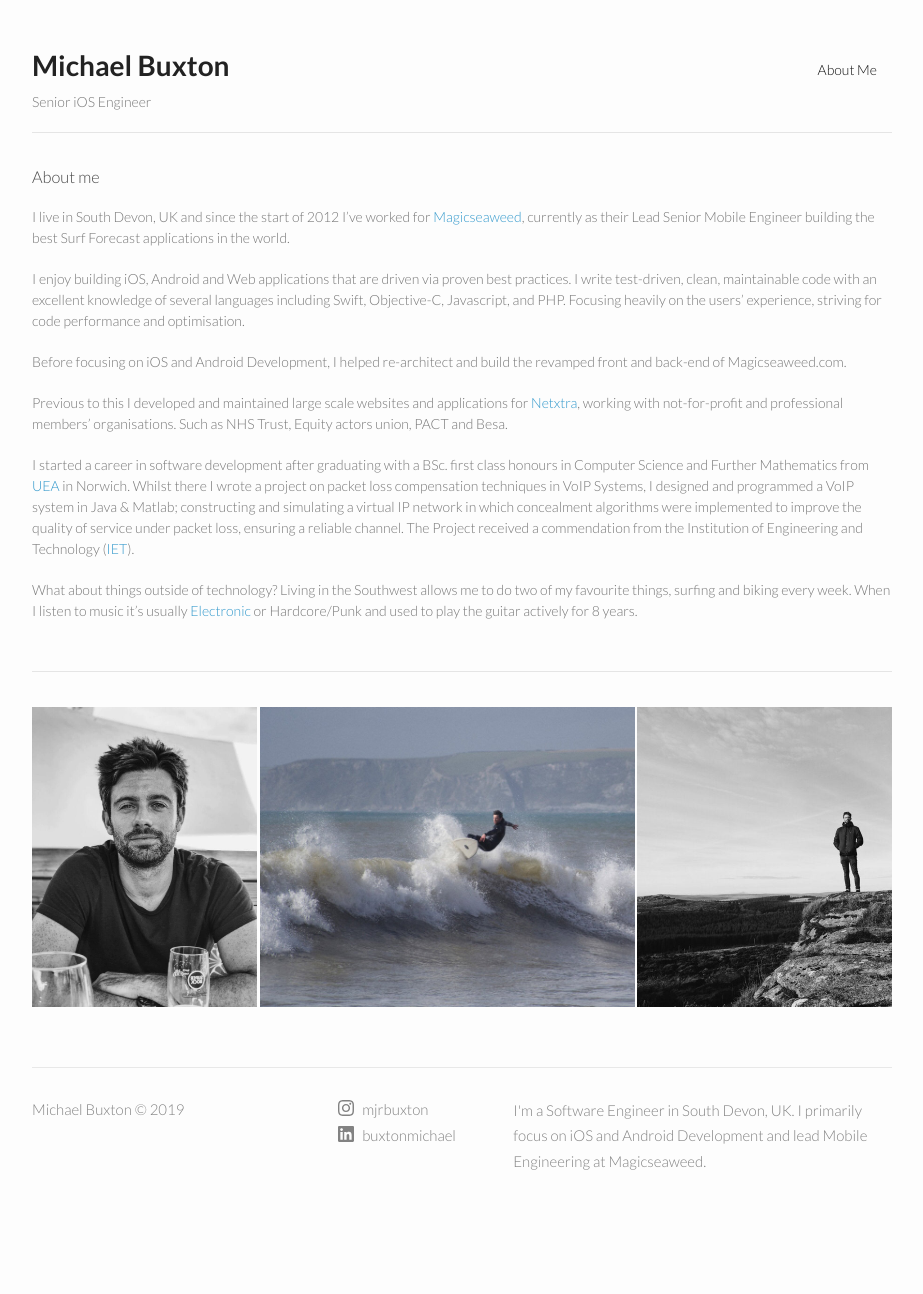
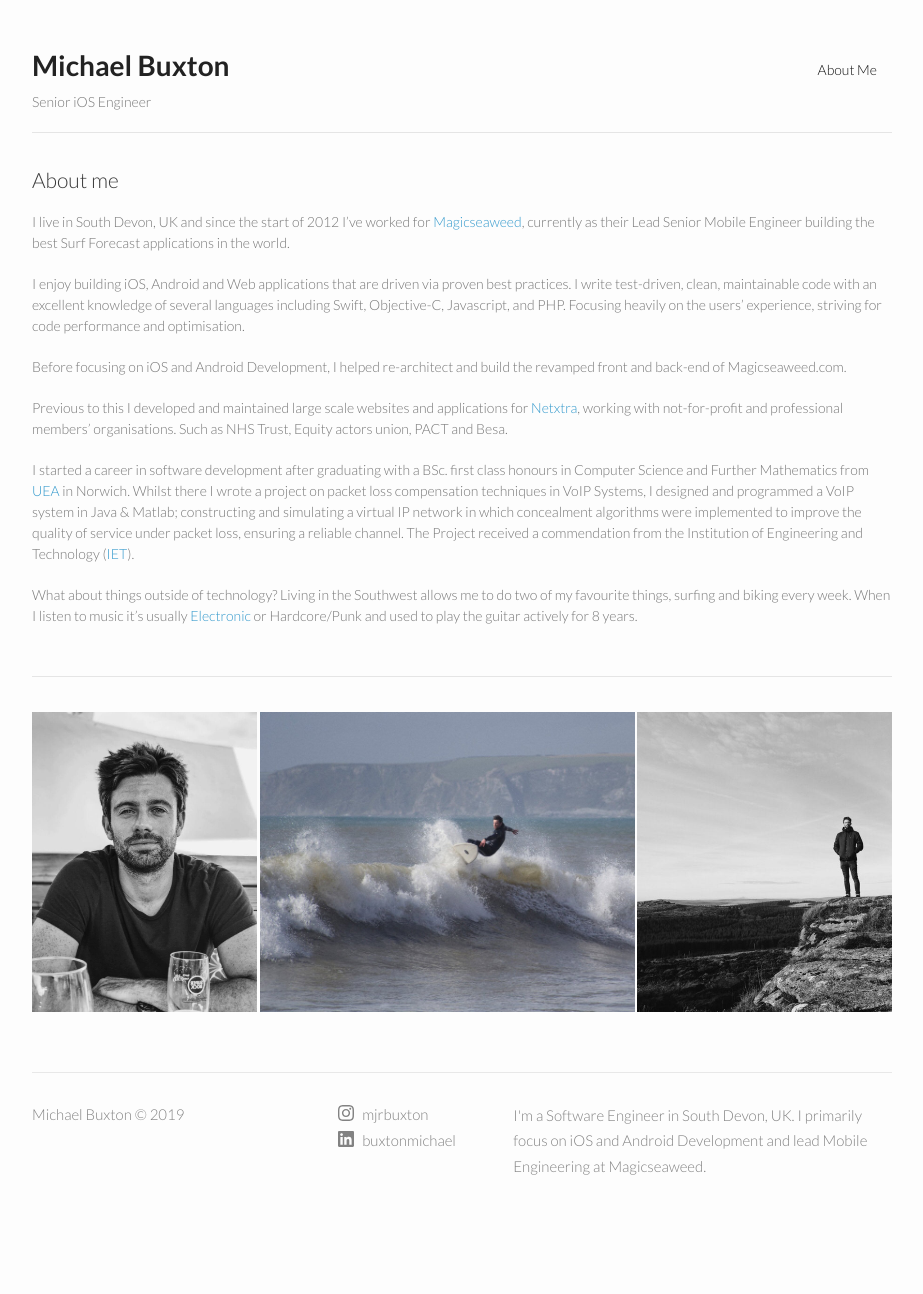
Before and after one commit to buxton/buxton.github.io, a Jekyll site: the page built from about.md, in a window 1280 px wide. Shown: the whole page, without its empty margins (178-1101 px from the left). Built offline with Jekyll 4.4.1, drawn with Linux system fonts in a browser that asks for light colours.

Commit message:
Updated About pages font style header and text

```diff
--- a/about.md
+++ b/about.md
@@ -3,7 +3,7 @@
 title: About
 subtitle: Senior iOS Engineer
 ---
-### About me
+## About me
 
 I live in South Devon, UK and since the start of 2012 I've worked for [Magicseaweed](https://magicseaweed.com), currently as their Lead Senior Mobile Engineer building the best Surf Forecast applications in the world.
 
--- a/assets/css/styles.css
+++ b/assets/css/styles.css
@@ -171,7 +171,7 @@
 section {
   display: block;
   padding-bottom:50px;
-  min-height: 400px;
+  min-height: 300px;
 }
 
 small {
```
Also changed, not shown: 3 other files.
